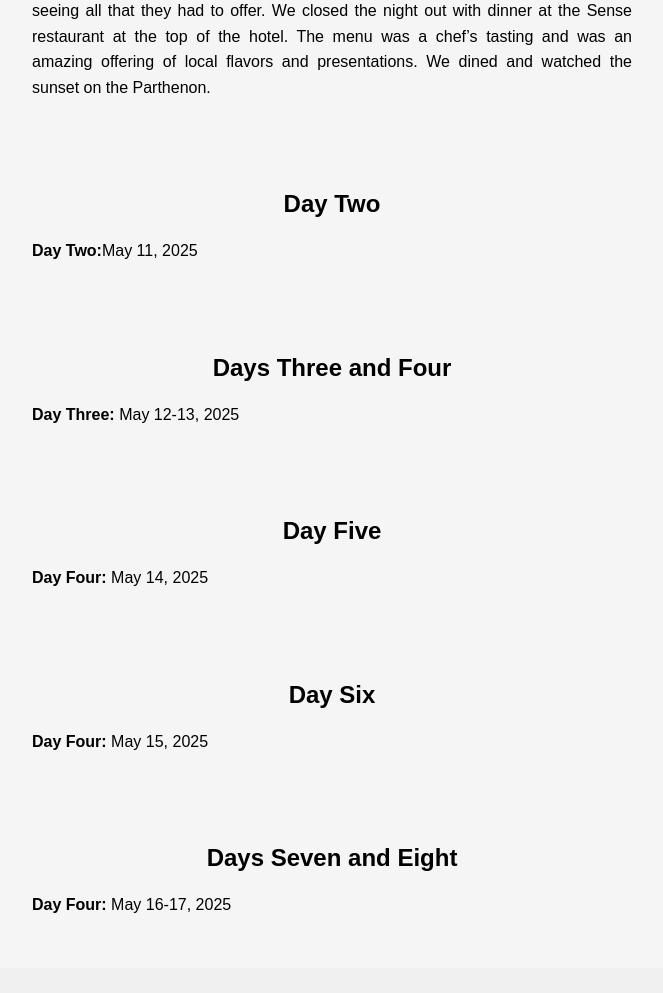
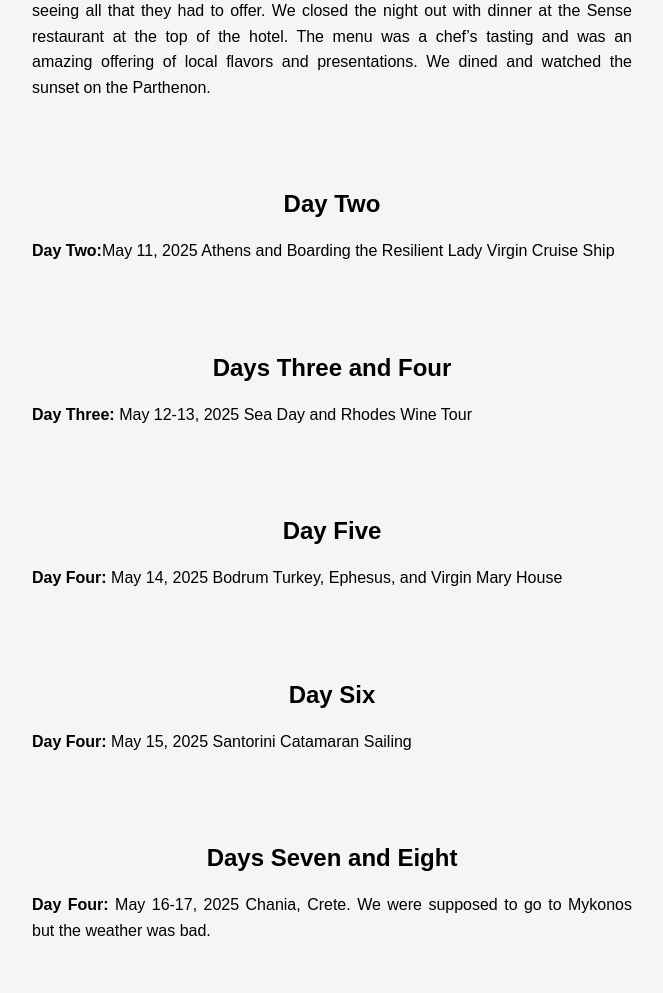
Before and after one commit to Blkbrd77/2samples-refactor, a Flask app: page /greece in a window 1280 px wide. Shown: the part 607-1600 px from the top of the page, without its empty margins (308-971 px from the left). Before the commit the page ends 1520 px from the top, so only its background shows below. Run offline with Flask 2, Linux system fonts and the light colour scheme; data that the repository does not hold is empty.

Commit message:
updates to where we were

```diff
--- a/app/templates/greece.html
+++ b/app/templates/greece.html
@@ -38,7 +38,7 @@
             {% endfor %}
         </div>
         <div class="video-text">
-            <p><strong>Day Two:</strong>May 11, 2025 </p>
+            <p><strong>Day Two:</strong>May 11, 2025 Athens and Boarding the Resilient Lady Virgin Cruise Ship </p>
         </div>
     </div>
     <!-- Day Three -->
@@ -56,7 +56,7 @@
             {% endfor %}
         </div>
         <div class="video-text">
-            <p><strong>Day Three:</strong> May 12-13, 2025 </p>
+            <p><strong>Day Three:</strong> May 12-13, 2025 Sea Day and Rhodes Wine Tour</p>
         </div>
     </div>
     <!-- Day Five -->
@@ -74,7 +74,7 @@
             {% endfor %}
         </div>
         <div class="video-text">
-            <p><strong>Day Four:</strong> May 14, 2025 </p>
+            <p><strong>Day Four:</strong> May 14, 2025 Bodrum Turkey, Ephesus, and Virgin Mary House</p>
         </div>
     </div>
         </div>
@@ -93,7 +93,7 @@
             {% endfor %}
         </div>
         <div class="video-text">
-            <p><strong>Day Four:</strong> May 15, 2025 </p>
+            <p><strong>Day Four:</strong> May 15, 2025 Santorini Catamaran Sailing </p>
         </div>
     </div>
         </div>
@@ -112,7 +112,7 @@
             {% endfor %}
         </div>
         <div class="video-text">
-            <p><strong>Day Four:</strong> May 16-17, 2025</p>
+            <p><strong>Day Four:</strong> May 16-17, 2025 Chania, Crete. We were supposed to go to Mykonos but the weather was bad.</p>
         </div>
     </div>
 {% endblock %}
```
